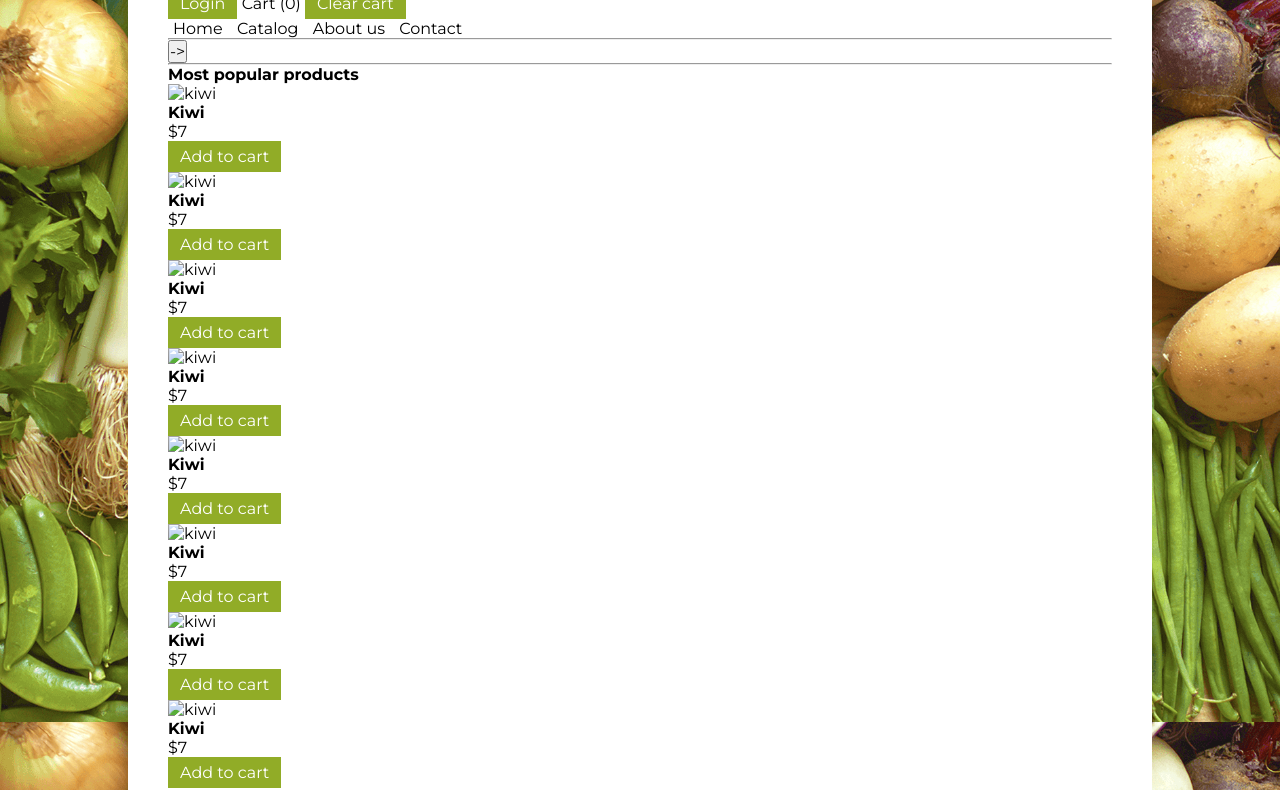
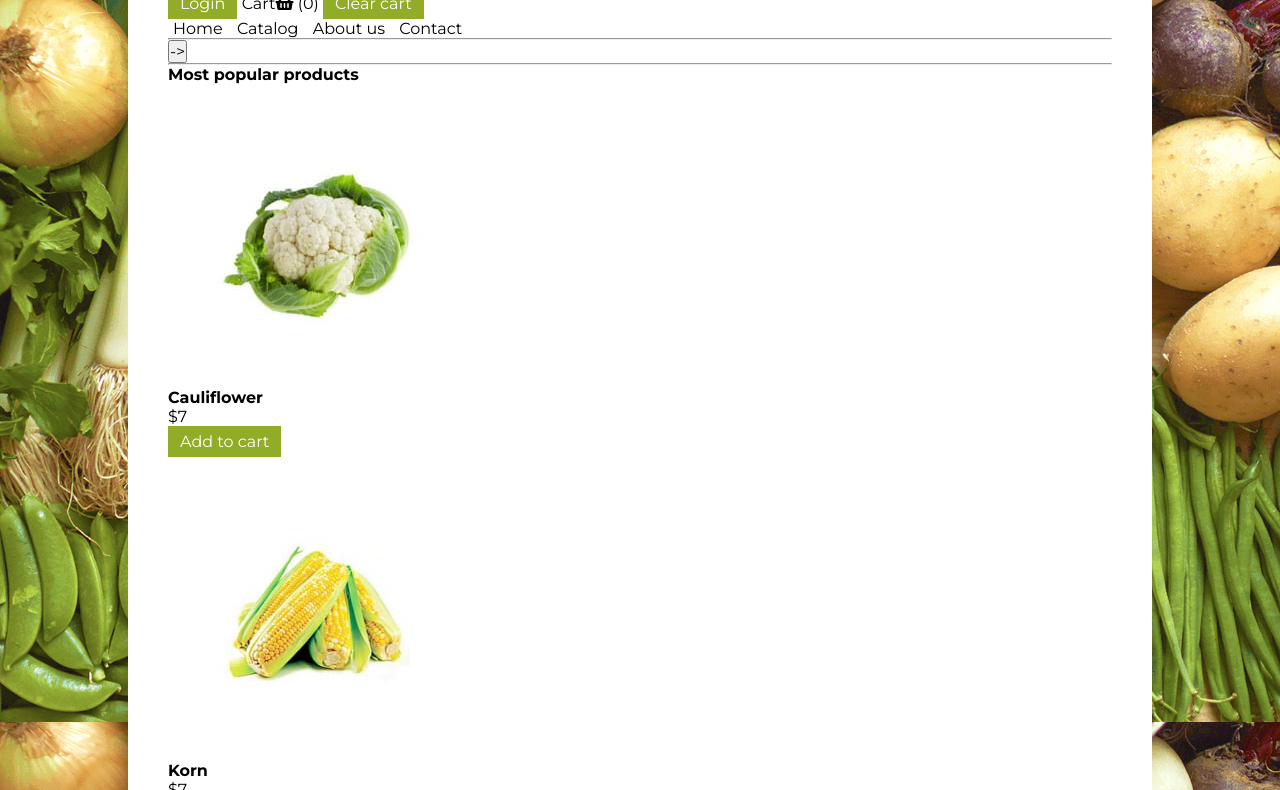
Before and after one commit to lapkay/ECOFOOD, a plain HTML site: page index.html in a window 1280 px wide. Shown: the part 148-938 px from the top of the page. Drawn offline with Linux system fonts and the light colour scheme.

Commit message:
commit 2

```diff
--- a/index.html
+++ b/index.html
@@ -6,6 +6,7 @@
 	<title>Ecco Food</title>
 	<link rel="stylesheet" type="text/css" href="/style.css">
 	<link rel="preconnect" href="https://fonts.gstatic.com">
+	<link rel="stylesheet" href="https://use.fontawesome.com/releases/v5.15.3/css/all.css" integrity="sha384-SZXxX4whJ79/gErwcOYf+zWLeJdY/qpuqC4cAa9rOGUstPomtqpuNWT9wdPEn2fk" crossorigin="anonymous">
 	<link href="https://fonts.googleapis.com/css2?family=Montserrat:wght@400;700&family=Roboto&display=swap" rel="stylesheet">
 </head>
 <body>
@@ -14,7 +15,7 @@
 			<a href="#"><img src="img/logo.png" alt="logo"></a>
 			<section>
 				<a href="#" class="button">Login</a>
-				<a href="#" class="link">Cart (<span>0</span>)</a>
+				<a href="#" class="link">Cart<i class="fas fa-shopping-basket"></i> (<span>0</span>)</a>
 				<button class="button">Clear cart</button>
 			</section>
 			<nav>
@@ -34,50 +35,50 @@
 			<section class="products">
 				<h2>Most popular products</h2>
 				<article id="1">
-					<img src="kiwi.jpg" alt="kiwi">
-					<h3>Kiwi</h3>
+					<img src="/img/cauliflower.jpg" alt="cauliflower">
+					<h3>Cauliflower</h3>
 					<p>$7<p>
 					<button class="button">Add to cart</button>
 				</article>
 				<article id="2">
-					<img src="kiwi.jpg" alt="kiwi">
-					<h3>Kiwi</h3>
+					<img src="/img/corn.jpg" alt="korn">
+					<h3>Korn</h3>
 					<p>$7<p>
 					<button class="button">Add to cart</button>
 				</article>
 				<article id="3">
-					<img src="kiwi.jpg" alt="kiwi">
-					<h3>Kiwi</h3>
+					<img src="/img/cucumber.jpg" alt="cucumber">
+					<h3>Cucumber</h3>
 					<p>$7<p>
 					<button class="button">Add to cart</button>
 				</article>
 				<article id="4">
-					<img src="kiwi.jpg" alt="kiwi">
-					<h3>Kiwi</h3>
+					<img src="/img/lemon.jpg" alt="lemon">
+					<h3>Lemon</h3>
 					<p>$7<p>
 					<button class="button">Add to cart</button>
 				</article>
 				<article id="5">
-					<img src="kiwi.jpg" alt="kiwi">
+					<img src="/img/kiwi.jpg" alt="kiwi">
 					<h3>Kiwi</h3>
 					<p>$7<p>
 					<button class="button">Add to cart</button>
 				</article>
 				<article id="6">
-					<img src="kiwi.jpg" alt="kiwi">
-					<h3>Kiwi</h3>
+					<img src="/img/pumpkin.jpg" alt="pumpkin">
+					<h3>Pumpkin</h3>
 					<p>$7<p>
 					<button class="button">Add to cart</button>
 				</article>
 				<article id="7">
-					<img src="kiwi.jpg" alt="kiwi">
-					<h3>Kiwi</h3>
+					<img src="/img/peach.jpg" alt="peach">
+					<h3>Peach</h3>
 					<p>$7<p>
 					<button class="button">Add to cart</button>
 				</article>
 				<article id="8">
-					<img src="kiwi.jpg" alt="kiwi">
-					<h3>Kiwi</h3>
+					<img src="/img/lime.jpg" alt="lime">
+					<h3>Lime</h3>
 					<p>$7<p>
 					<button class="button">Add to cart</button>
 				</article>
@@ -115,5 +116,7 @@
 			<p>&copy; All rights reserved.</p>
 		</footer>
 	</div>
+
+	<script src="/script.js"></script>
 </body>
 </html>
--- a/style.scss
+++ b/style.scss
@@ -6,7 +6,6 @@
 * {
 	margin: 0;
 	padding: 0;
-
 	font-family: 'Roboto', sans-serif;
 	font-family: 'Montserrat', sans-serif;
 	font-size: 16px;
@@ -27,7 +26,7 @@ body {
 	margin: 50px 10%;
 	max-width: 2048px;
 	padding: 10px 40px;
-}
+
 
 .button {
 	background-color: var(--button-color);
@@ -36,30 +35,31 @@ body {
     color: white;
     transition: all 0.5s;
     cursor: pointer;
-}
 
-.button:hover {
-	background-color: var(--button-color);
+   &:hover {
+	background-color: rgb(11, 87, 11);
 	transition: all 0.5s;
+   }
 }
 
 .link{
 	color: black;
 	transition: all 0.5s;
-}
 
-.link:hover{
-	color: var(--button-colorq);
+      &:hover{
+	color: var(--button-color);
 	transition: all 0.5s;
+   }
 }
 
 nav > a{
 	border-bottom: 2px solid transparent;
 	padding: 15px 5px;
 	transition: all 0.5s;
+
+   &:hover {
+	border-bottom: 2px solid #91ac27;
+   transition: all 0.5s;
+      }
+   }
 }
-
-nav > a:hover {
-	border-bottom: 2px solid #91ac27;
-    transition: all 0.5s;
-}
```
Also changed, not shown: script.js (added), style.css, 1 other file.
